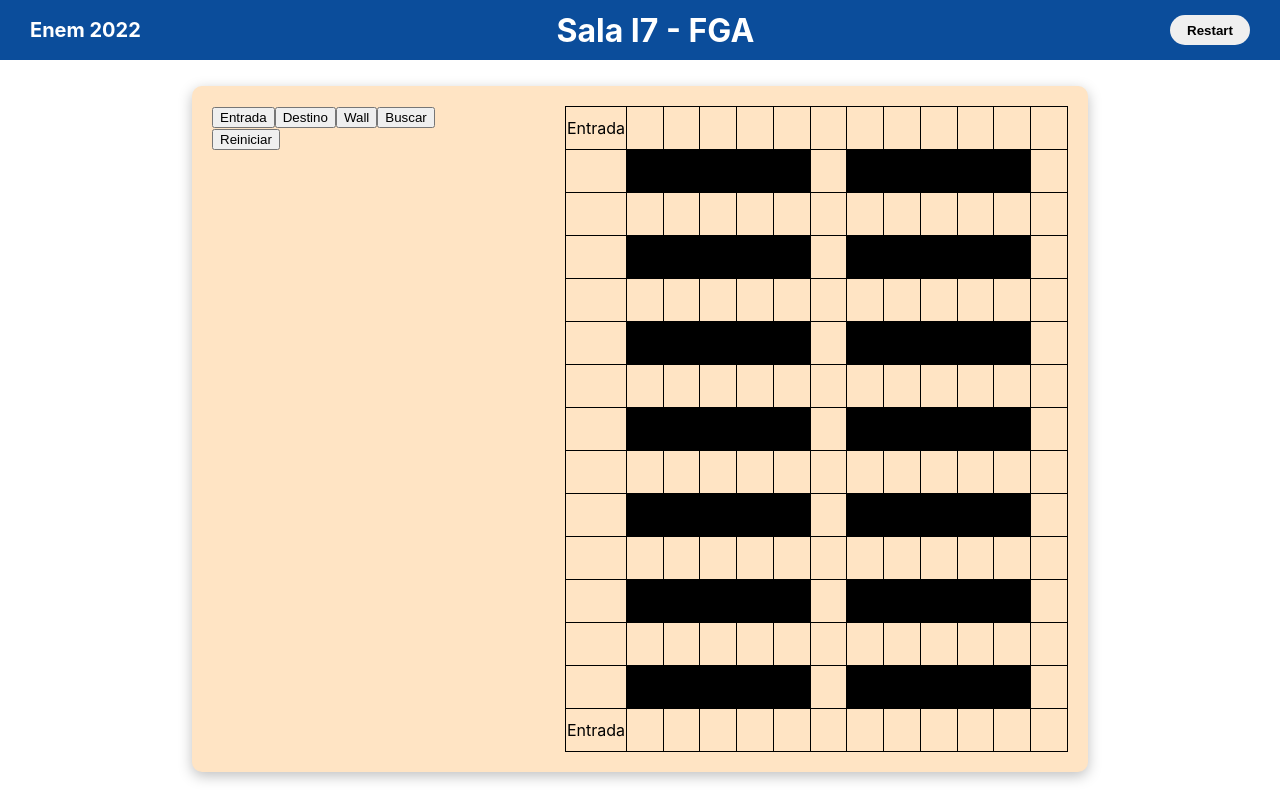
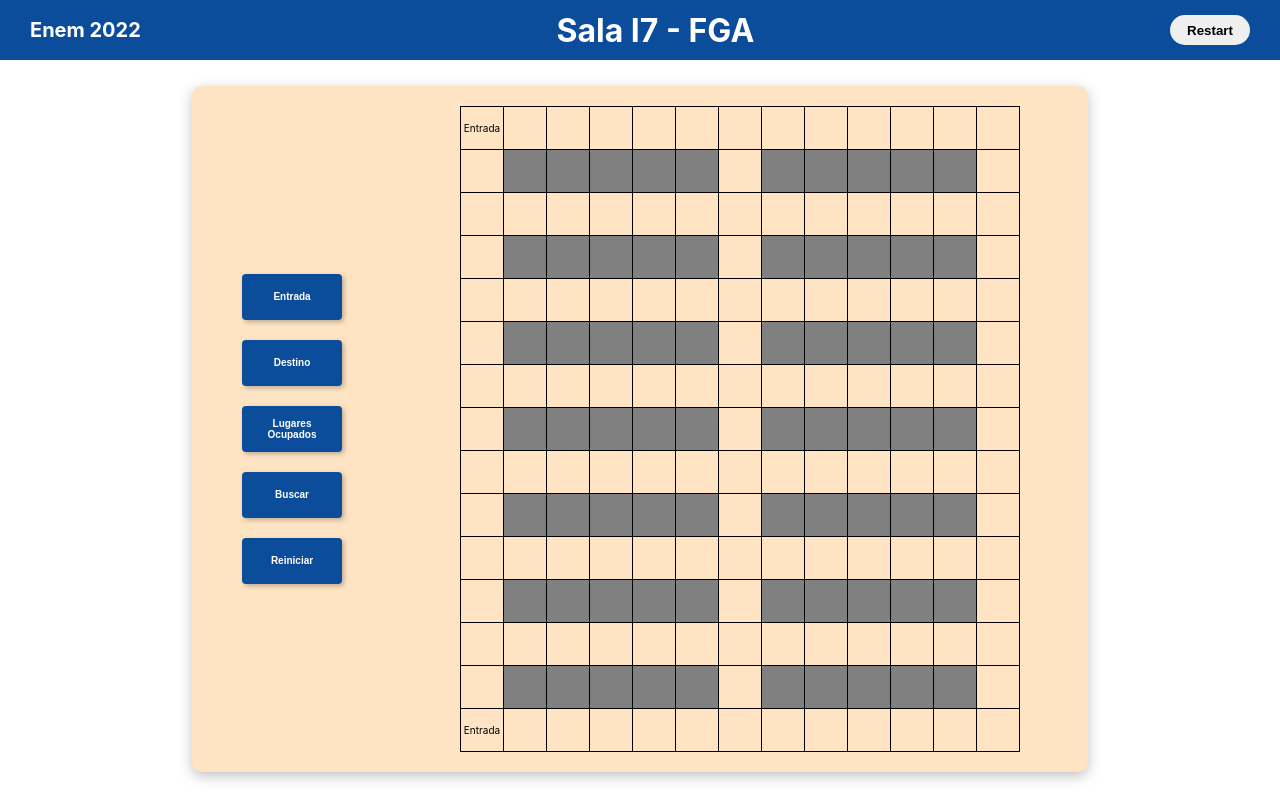
Before and after one commit to projeto-de-algoritmos/Grafos1_Enem, a React (Create React App) app: page / in a window 1280 px wide. Built offline with nearby package versions, Linux system fonts and the light colour scheme.

Commit message:
style: changing graph nodes colors

```diff
--- a/src/components/Sala/Sala.css
+++ b/src/components/Sala/Sala.css
@@ -11,7 +11,7 @@
   padding: 20px;
   border-radius: 10px;
   display: flex;
-  gap: 100px;
+  gap: 70px;
   background-color: bisque;
   box-shadow: rgb(0 0 0 / 25%) 0px 4px 14px;
 }
@@ -30,3 +30,39 @@
 h2 {
   text-align: center;
 }
+
+.Sala-menu-buttons-div {
+  display: flex;
+  flex-direction: column;
+  gap: 10px;
+  padding-left: 30px;
+  justify-content: center;
+}
+
+.Sala-menu-buttons {
+    width: 100px;
+    height: 46px;
+    box-shadow: 2px 2px 5px #00000042;
+    color: #fff;
+    cursor: pointer;
+    font-weight: 700;
+    font-size: 10px;
+    background-color: rgb(11, 77, 155);
+    border: 0;
+    border-left: 0 solid #ccc;
+    border-radius: 4px;
+    box-sizing: border-box;
+    margin: 5px 0;
+    display: flex;
+    outline: 0;
+    padding: 15px;
+    align-content: center;
+    justify-content: center;
+    align-items: center;
+}
+
+.Sala-menu-buttons:focus, .Sala-menu-buttons:hover {
+  box-shadow: 15px 15px 15px #00000042;
+  position: relative;
+  right: 10px;
+}
--- a/src/components/Sala/Sala.js
+++ b/src/components/Sala/Sala.js
@@ -41,9 +41,8 @@ const Sala = () => {
   for (let i = 0; i <= 14; i++) draw[i] = i;
   for (let i = 0; i <= 12; i++) column[i] = i;
   let arr = [];
+
   useEffect(() => {
-    // make 2D greed
-
     for (let i = 0; i <= 14; i++) {
       let a = [];
       for (let j = 0; j <= 12; j++) {
@@ -75,21 +74,19 @@ const Sala = () => {
     if (check === "start") {
       // get starting point
       setStartNode({ i: i, j: j });
-
       event.target.style.backgroundColor = "green";
       startHandler(false);
     }
     if (check === "target") {
       // get end point
       setEndNode({ i: i, j: j });
-      event.target.style.backgroundColor = "red";
+      event.target.style.backgroundColor = "white";
       targetHandler(false);
     }
 
     if (check === "wall") {
       // visited node for wall node
-
-      if (event !== 0) event.target.style.backgroundColor = "black";
+      if (event !== 0) event.target.style.backgroundColor = "red";
       vis[i][j] = true;
       console.log(vis[i][j]);
     }
@@ -199,17 +196,21 @@ const Sala = () => {
                   onClick={(event) => {
                     start && getGridNumberHandler(i, j, event, "start");
                   }}
-                  style={{ cursor: "pointer", textAlign: "center" }}
+                  style={{
+                    cursor: "pointer",
+                    textAlign: "center",
+                    fontSize: 10,
+                  }}
                 >
                   Entrada
                 </td>
-              ) : i % 2 != 0 && ((j > 0 && j < 6) || (j > 6 && j < 12)) ? (
+              ) : i % 2 !== 0 && ((j > 0 && j < 6) || (j > 6 && j < 12)) ? (
                 <td
                   id={`${i}-${j}`}
                   style={{
                     cursor: "pointer",
                     textAlign: "center",
-                    backgroundColor: "black",
+                    backgroundColor: "grey",
                   }}
                 ></td>
               ) : (
@@ -232,12 +233,34 @@ const Sala = () => {
   return (
     <div className="Sala-container">
       <div className="Sala-card">
-        <div className={Styles.Heading}>
-          <button onClick={() => startHandler(true)}>Entrada</button>
-          <button onClick={() => targetHandler(true)}>Destino</button>
-          <button onClick={() => drawWallHandler(true)}>Wall</button>
-          <button onClick={() => searchHandler(true)}>Buscar</button>
-          <button onClick={resetHandler}>Reiniciar</button>
+        <div className="Sala-menu-buttons-div">
+          <button
+            className="Sala-menu-buttons"
+            onClick={() => startHandler(true)}
+          >
+            Entrada
+          </button>
+          <button
+            className="Sala-menu-buttons"
+            onClick={() => targetHandler(true)}
+          >
+            Destino
+          </button>
+          <button
+            className="Sala-menu-buttons"
+            onClick={() => drawWallHandler(true)}
+          >
+            Lugares Ocupados
+          </button>
+          <button
+            className="Sala-menu-buttons"
+            onClick={() => searchHandler(true)}
+          >
+            Buscar
+          </button>
+          <button className="Sala-menu-buttons" onClick={resetHandler}>
+            Reiniciar
+          </button>
         </div>
         {gridDraw}
       </div>
```
